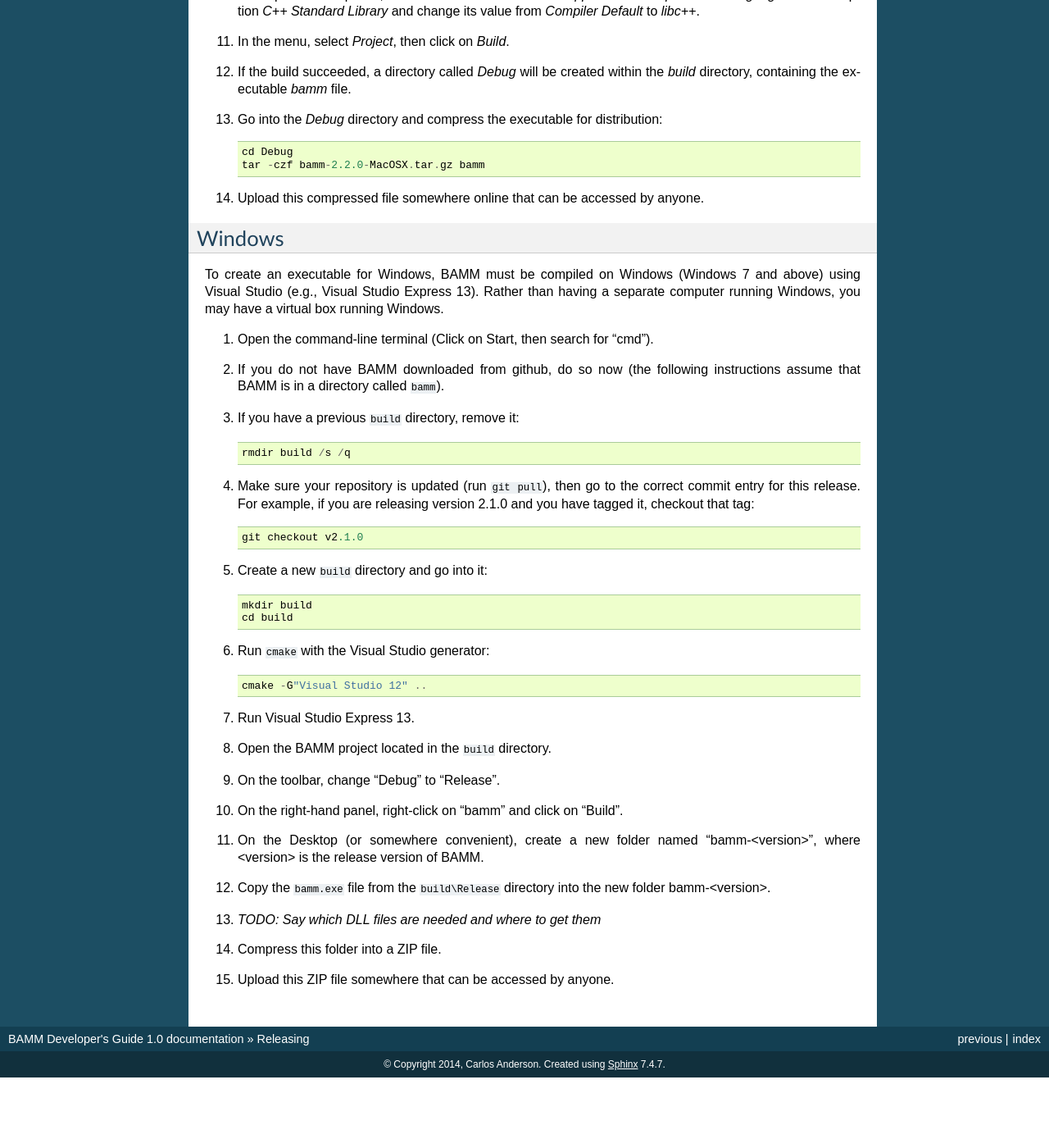
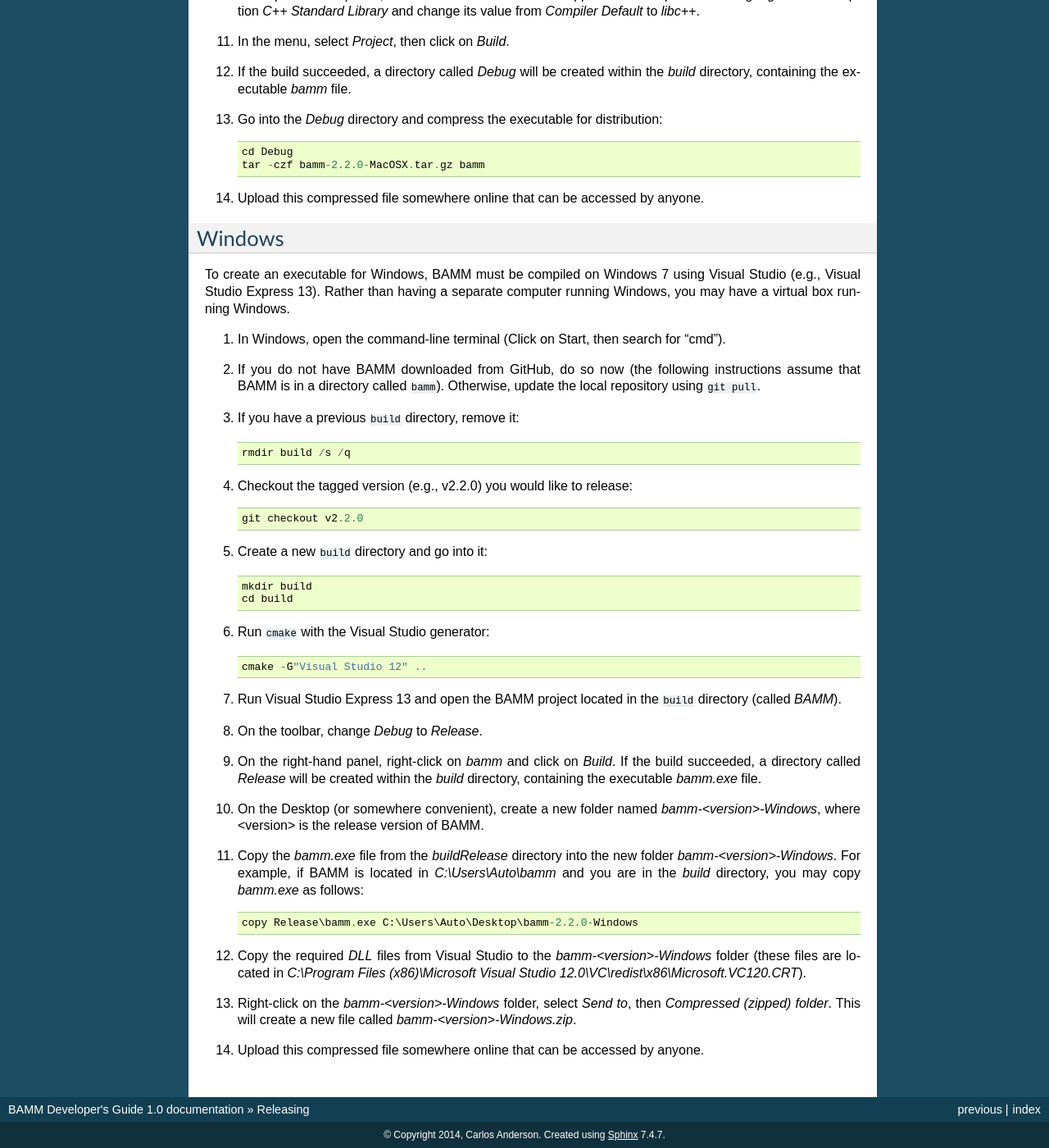
Before and after one commit to macroevolution/bamm-dev-guide, a Sphinx documentation site: the page built from source/releasing.rst, in a window 1280 px wide and 1400 px high, scrolled down 1880 px. Shown: the whole window at 82% size. Built offline with Sphinx 7.4.7, drawn with Linux system fonts in a browser that asks for light colours; formulas are drawn with MathJax 3; before the commit the page ends 3194 px from its top, so only the background shows below that.

Commit message:
Update Windows instructions for releasing

```diff
--- a/source/releasing.rst
+++ b/source/releasing.rst
@@ -137,28 +137,26 @@ This will allow users with OS X 10.7.5 or greater run the executable.
 Windows
 -------
 
-To create an executable for Windows, BAMM must be compiled on Windows
-(Windows 7 and above) using Visual Studio (e.g., Visual Studio Express 13).
+To create an executable for Windows, BAMM must be compiled on Windows 7
+using Visual Studio (e.g., Visual Studio Express 13).
 Rather than having a separate computer running Windows,
 you may have a virtual box running Windows.
 
-#. Open the command-line terminal
+#. In Windows, open the command-line terminal
    (Click on Start, then search for "cmd").
 
-#. If you do not have BAMM downloaded from github, do so now
+#. If you do not have BAMM downloaded from GitHub, do so now
    (the following instructions assume that BAMM
    is in a directory called ``bamm``).
+   Otherwise, update the local repository using ``git pull``.
 
 #. If you have a previous ``build`` directory, remove it::
 
        rmdir build /s /q
 
-#. Make sure your repository is updated (run ``git pull``),
-   then go to the correct commit entry for this release.
-   For example, if you are releasing version 2.1.0 and you have tagged it,
-   checkout that tag::
+#. Checkout the tagged version (e.g., v2.2.0) you would like to release::
 
-       git checkout v2.1.0
+       git checkout v2.2.0
 
 #. Create a new ``build`` directory and go into it::
 
@@ -169,23 +167,33 @@ you may have a virtual box running Windows.
 
        cmake -G"Visual Studio 12" ..
 
-#. Run Visual Studio Express 13.
+#. Run Visual Studio Express 13 and open the BAMM project
+   located in the ``build`` directory (called *BAMM*).
 
-#. Open the BAMM project located in the ``build`` directory.
+#. On the toolbar, change *Debug* to *Release*.
 
-#. On the toolbar, change "Debug" to "Release".
-
-#. On the right-hand panel, right-click on "bamm" and click on "Build".
+#. On the right-hand panel, right-click on *bamm* and click on *Build*.
+   If the build succeeded, a directory called *Release* will be created
+   within the *build* directory, containing the executable *bamm.exe* file.
 
 #. On the Desktop (or somewhere convenient),
-   create a new folder named "bamm-<version>",
+   create a new folder named *bamm-<version>-Windows*,
    where <version> is the release version of BAMM.
 
-#. Copy the ``bamm.exe`` file from the ``build\Release`` directory
-   into the new folder bamm-<version>.
+#. Copy the *bamm.exe* file from the *build\Release* directory
+   into the new folder *bamm-<version>-Windows*.
+   For example, if BAMM is located in *C:\\Users\\Auto\\bamm*
+   and you are in the *build* directory, you may copy *bamm.exe* as follows::
 
-#. *TODO: Say which DLL files are needed and where to get them*
+       copy Release\bamm.exe C:\Users\Auto\Desktop\bamm-2.2.0-Windows
 
-#. Compress this folder into a ZIP file.
+#. Copy the required *DLL* files from Visual Studio
+   to the *bamm-<version>-Windows* folder (these files are located in
+   *C:\\Program Files (x86)\\Microsoft Visual Studio 12.0\\VC\\redist\\x86\\Microsoft.VC120.CRT*).
 
-#. Upload this ZIP file somewhere that can be accessed by anyone.
+#. Right-click on the *bamm-<version>-Windows* folder,
+   select *Send to*, then *Compressed (zipped) folder*.
+   This will create a new file called
+   *bamm-<version>-Windows.zip*.
+
+#. Upload this compressed file somewhere online that can be accessed by anyone.
```
